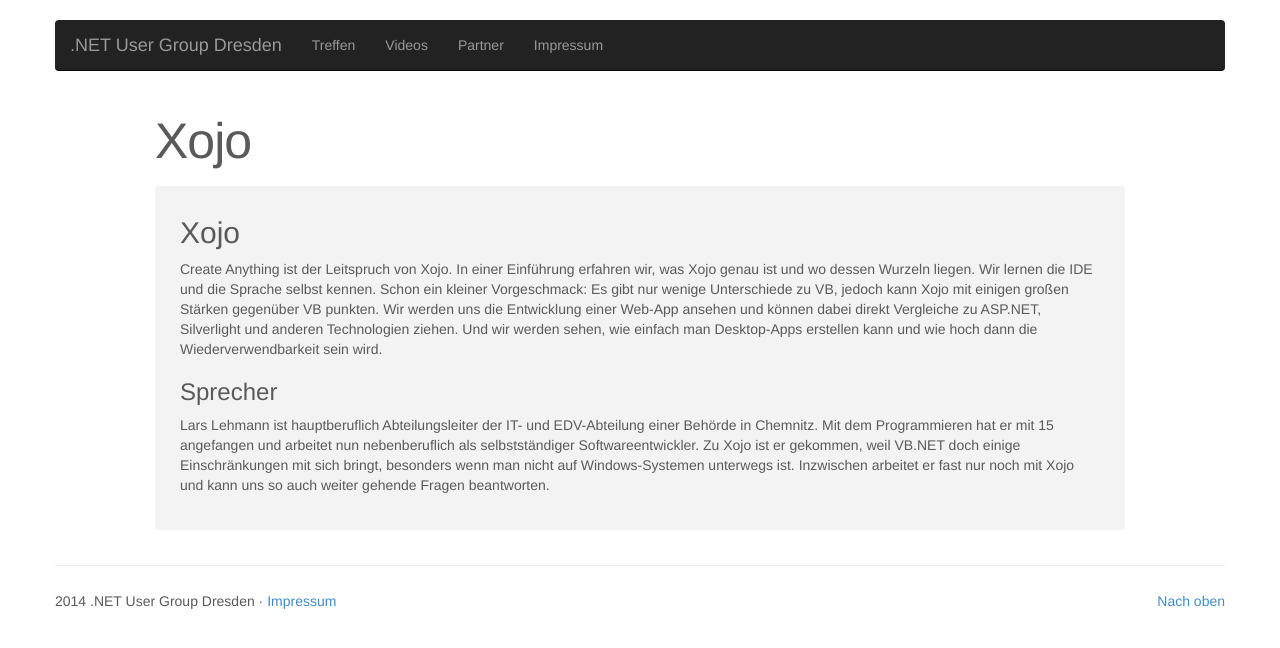
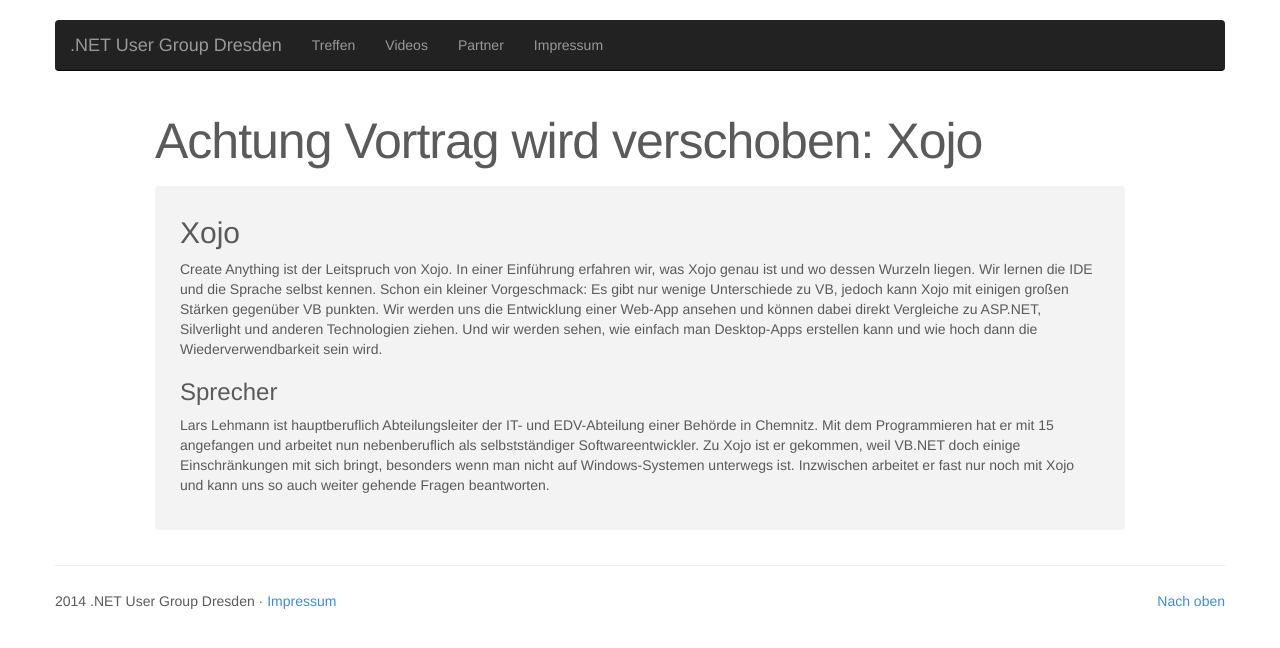
Before and after one commit to dddotnet/dddotnet.github.io, a Jekyll site: the page built from _posts/2014-10-20-Xojo-Create-anything.markdown, in a window 1280 px wide. Shown: the top 648 px of the page. Built offline with Jekyll 4.4.1, drawn with Linux system fonts in a browser that asks for light colours; Markdown is read by kramdown in place of the engine named in the settings.

Commit message:
hint added

```diff
--- a/_posts/2014-10-20-Xojo-Create-anything.markdown
+++ b/_posts/2014-10-20-Xojo-Create-anything.markdown
@@ -1,6 +1,6 @@
 ---
 layout: postnew
-title:  "Xojo"
+title:  "Achtung Vortrag wird verschoben: Xojo"
 date:   2014-10-22 18:00:00
 categories: treffen
 speaker: Lars Lehmann
```
